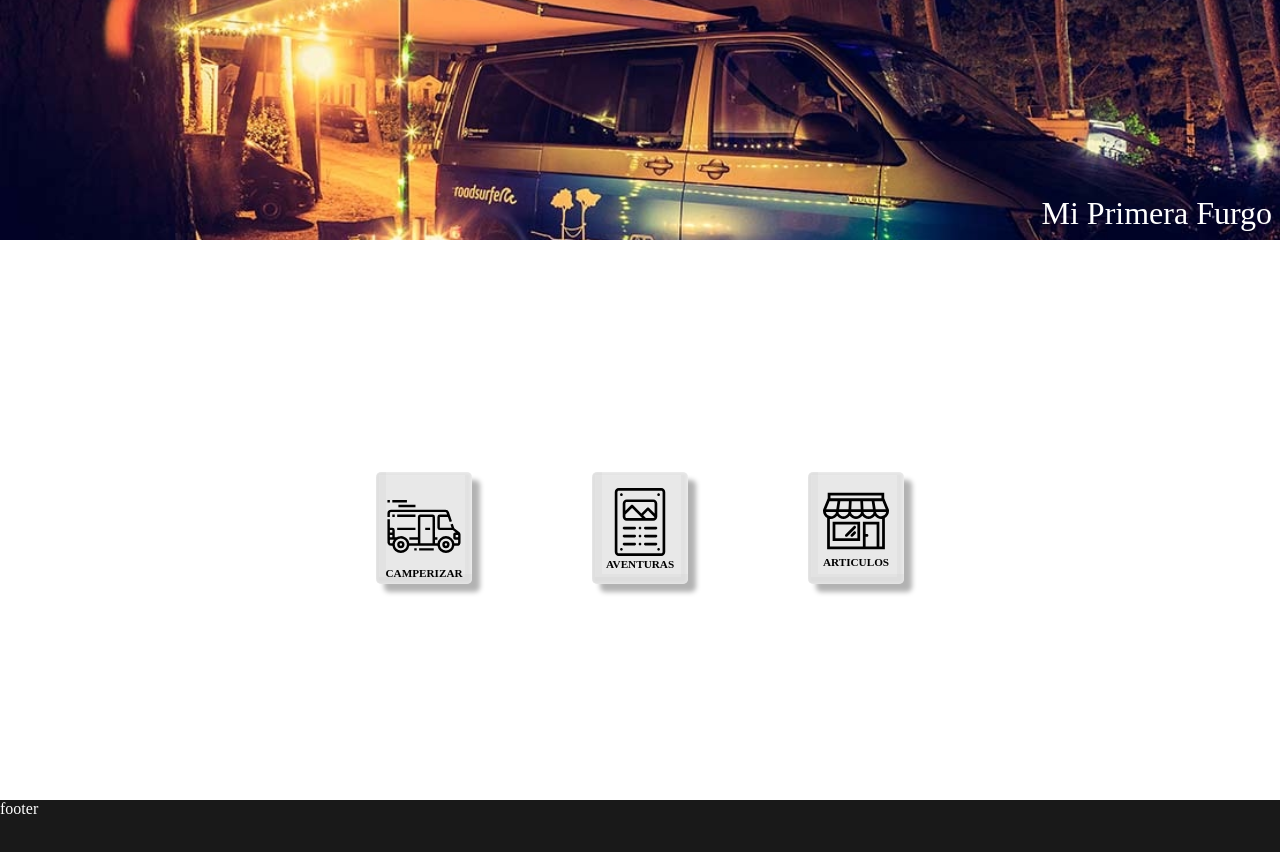
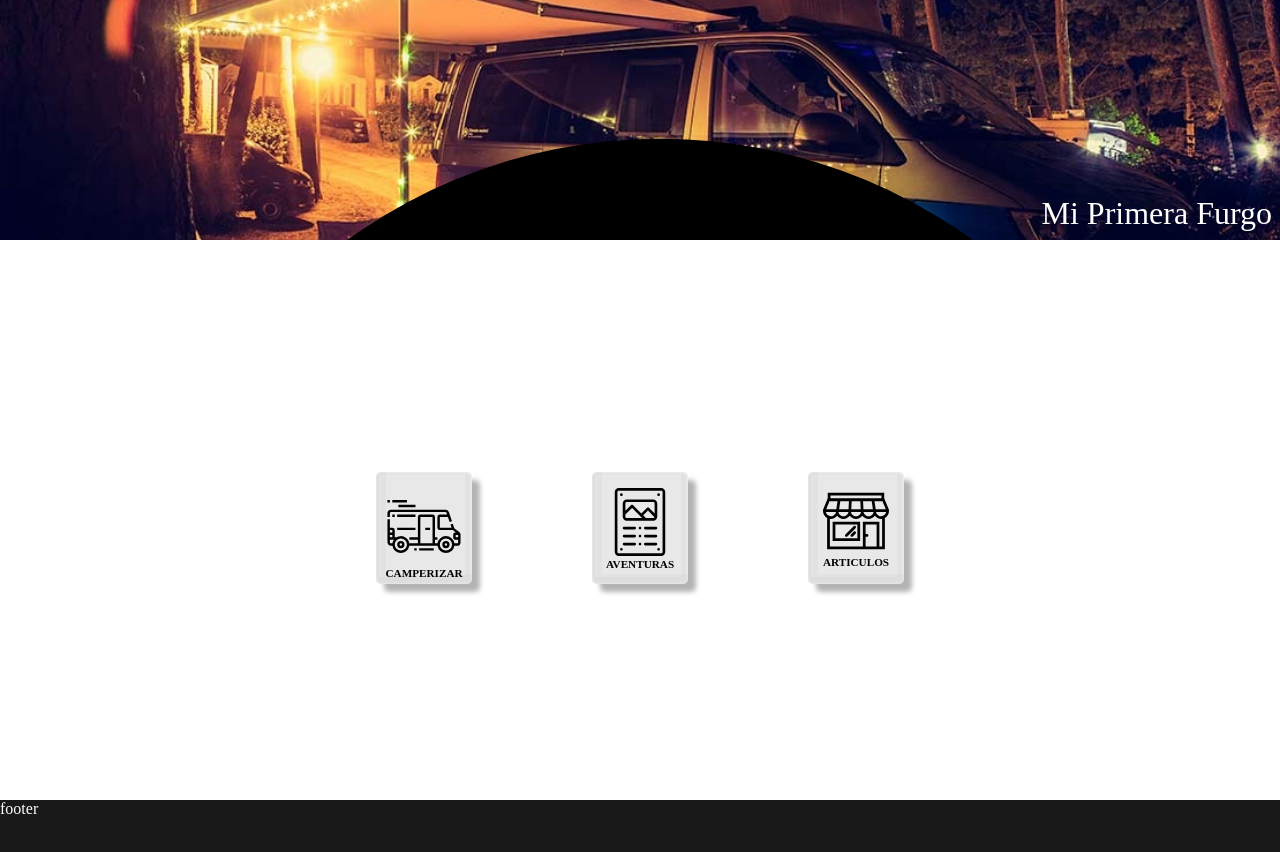
Before and after one commit to j0tac3/miprimerafurgo, an Angular app: page /home in a window 1280 px wide. Shown: the top 852 px of the page. Built offline with nearby package versions, Linux system fonts and the light colour scheme.

Commit message:
Maquetacion del heeader

```diff
--- a/src/app/components/home-components/header/header.component.css
+++ b/src/app/components/home-components/header/header.component.css
@@ -25,10 +25,14 @@
     color: #ffff;
 }
 .menu-icon{
-    display: none;
     position: absolute;
     left: 20px;
     top: 2rem;
+    transform: translate(0);
+    transition: transform .5s;
+}
+.menu-icon-notvisible{
+    transform: translate(-150%);
 }
 
 @media screen and (max-width: 750px) {
```
